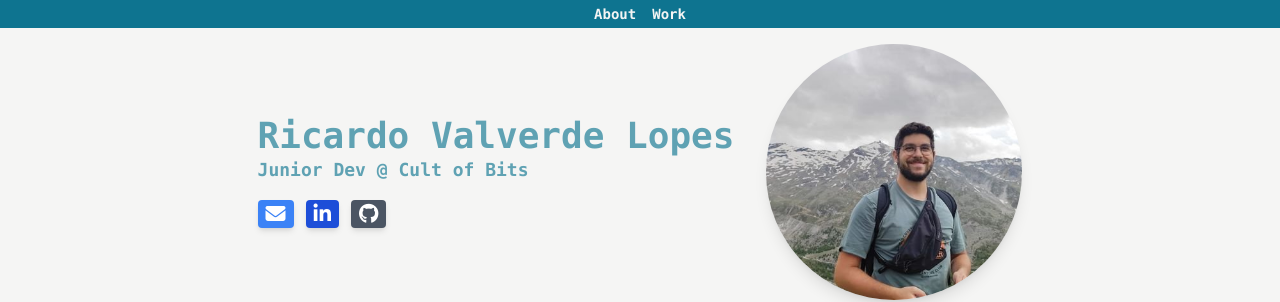
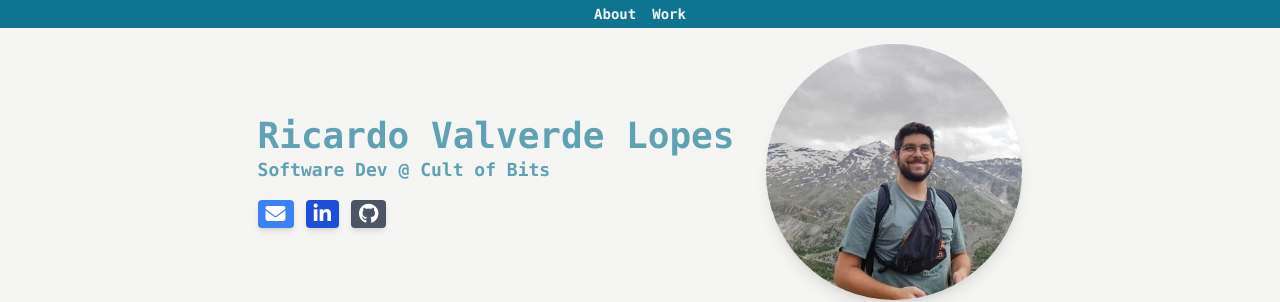
Before and after one commit to rvalgreen/rvalgreen.github.io, a Vue app: page / in a window 1280 px wide. Shown: the top 302 px of the page. Built offline with nearby package versions, Linux system fonts and the light colour scheme.

Commit message:
changed title

```diff
--- a/src/views/Home.vue
+++ b/src/views/Home.vue
@@ -3,7 +3,7 @@
 
     <div class="flex flex-col justify-center text-cyan-700/65">
       <div class="text-xl sm:text-4xl font-bold">Ricardo Valverde Lopes</div>
-      <div class="text-lg sm:text-lg font-semibold mb-4">Junior Dev @ Cult of Bits</div>
+      <div class="text-lg sm:text-lg font-semibold mb-4">Software Dev @ Cult of Bits</div>
 
       <div class="flex gap-3">
         <!-- Email -->
```
